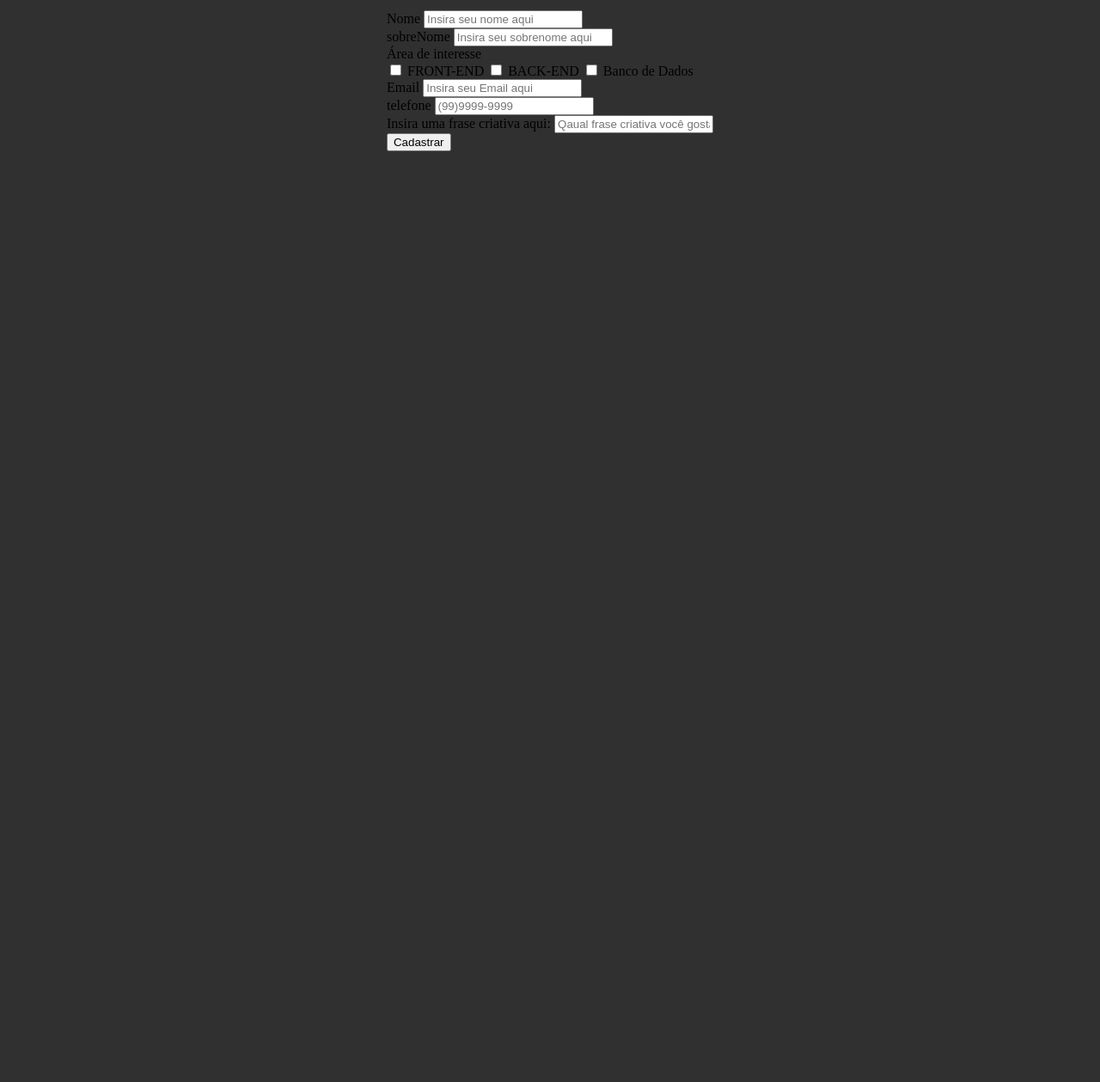
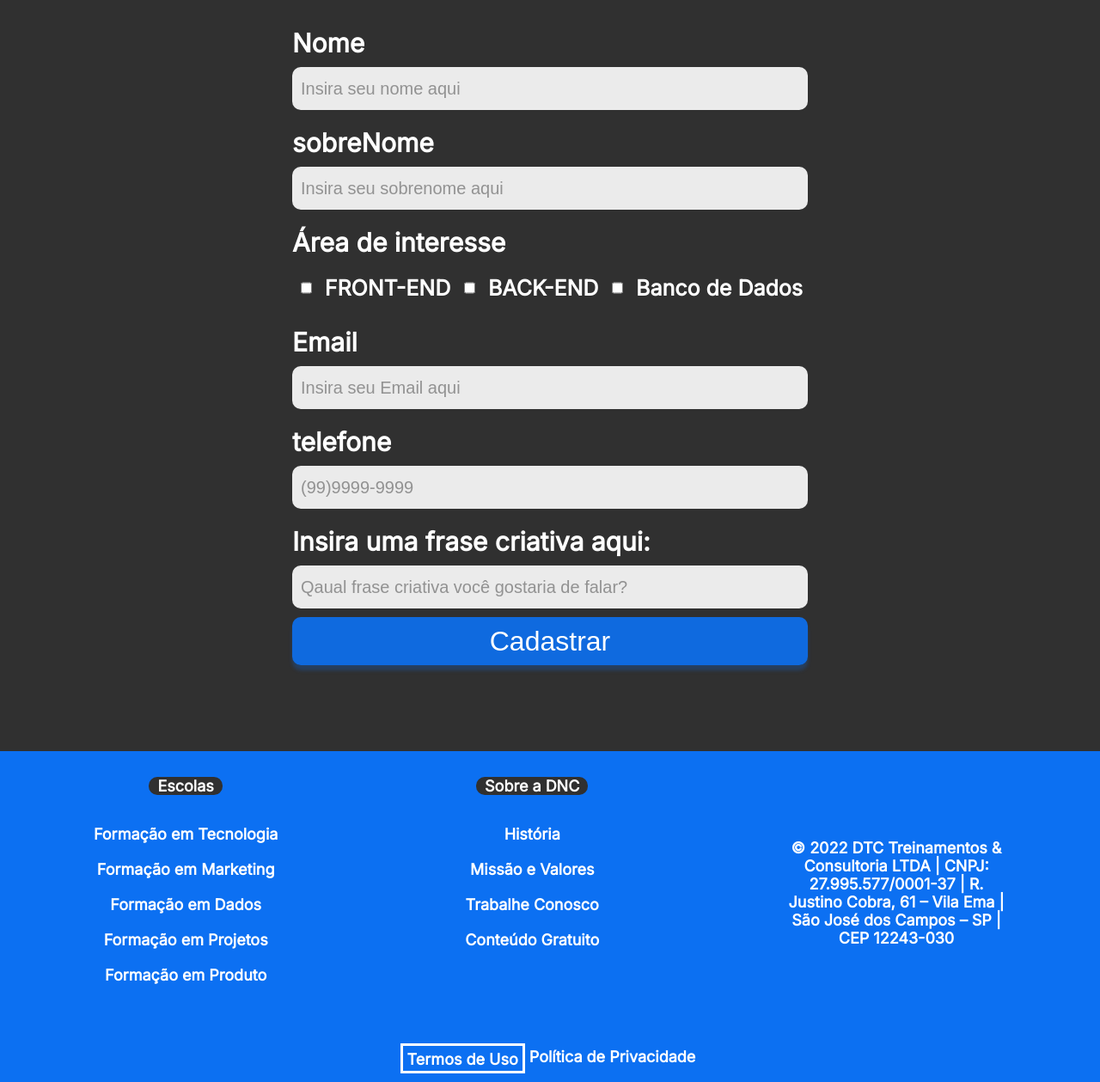
Before and after one commit to Fabioojc/projeto-landin, a plain HTML site: page index.html in a window 1280 px wide. Shown: the part 509-1768 px from the top of the page at 86% size. Before the commit the page ends 800 px from the top, so only its background shows below. Drawn offline with Linux system fonts and the light colour scheme.

Commit message:
Adcionando midiaquery

```diff
--- a/index.html
+++ b/index.html
@@ -10,6 +10,7 @@
     <link rel="stylesheet" href="style.css">
 </head>
 <body>
+    <!--Cabeçario -->
     <nav id="principal">
         <div class="menu">
             <a href="">Home</a>
@@ -20,6 +21,7 @@
     </nav>
 
     <section>
+        <!--Menu principal-->
         <header>
             <h1>Bootcamp dnc</h1>
             <h2>
@@ -55,7 +57,7 @@
                 </div>
 
             </div>
-
+    <!--Menu inpult-->
             <div class="form-group">
                 <label>Email</label>
                 <input type="email" placeholder="Insira seu Email aqui">
@@ -73,6 +75,57 @@
             <input type="submit" value="Cadastrar">
         </form>
     </section>
+    <!-- Montagem  listas de link-->
+    <footer>
+        <div class="linha1">
+            <nav>
+                <h5>Escolas</h5>
+                <ul>
+                    <li>
+                        <a href="">Formação em Tecnologia</a>
+                    </li>
+                    <li>
+                        <a href="">Formação em Marketing</a>
+                    </li>
+                    <li>
+                        <a href="">Formação em Dados</a>
+                    </li>
+                    <li>
+                        <a href="">Formação em Projetos</a>
+                    </li>
+                    <li>
+                        <a href="">Formação em Produto</a>
+                    </li>
+                </ul>
+            </nav>
+            <nav>
+                <h5>Sobre a DNC</h5>
+                <ul>
+                    <li>
+                        <a href="">História</a>
+                    </li>
+                    <li>
+                        <a href="">Missão e Valores</a>
+                    </li>
+                    <li>
+                        <a href="">Trabalhe Conosco</a>
+                    </li>
+                    <li>
+                        <a href="">Conteúdo Gratuito</a>
+                    </li>
+
+                </ul>
+            </nav>
+            <div class="endereço">
+                © 2022 DTC Treinamentos & Consultoria LTDA | CNPJ: 27.995.577/0001-37 | R. Justino Cobra, 61 – Vila Ema | São José dos Campos – SP | CEP 12243-030
+            </div>
+        </div>
+        <div class="linha2">
+            <a href="Termos de Uso">Termos de Uso</a>
+            <a href="">Política de Privacidade</a>
+
+        </div>
+    </footer>
 
 </body>
 </html>
--- a/style.css
+++ b/style.css
@@ -38,7 +38,7 @@ body{
     display: flex;
     width: 45%;
     justify-content: space-around; /* organizar o intens com espaços em voltas dos elementos*/
-    align-items: center; /* ira centralizar os intens*/
+    align-items: center; /* ira centralizar tdoso os intens*/
     margin-left: 5%;
 }
 
@@ -95,3 +95,202 @@ section{
     font-weight: bold;
     padding: 5px;
    }
+
+   /*formulario*/
+
+   form{
+    color: white;
+    font-family: var(--fonte-padrao);
+    font-size: 30px;
+    font-weight: 600;
+    width: 600px;
+   }
+
+   .form-group{
+    display: flex;
+    flex-direction: column;
+    margin-top: 10px;
+    margin-bottom: 10px;
+   }
+
+   form input{
+    border-radius: 10px;
+    height: 30px;
+    border: 0px;
+    font-size: 20px;
+    padding: 10px;
+    background-color:rgba(255, 255, 255, 0.90);
+   }
+
+   form label{
+    margin: 10px 0px 10px 0px;
+   }
+
+   form input::placeholder{ /* seletor de pseudoclasse*/
+    color: rgba(57, 57, 57, 0.50);
+   }
+
+   .checkbox-itens label{
+    font-size: 25px;
+   }
+
+   .checkbox-itens {
+    display: flex;
+    justify-content: space-around;
+    align-items: center;
+   }
+
+   input[type="checkcox"]{ /*usado para editar apenas algumas caracteristica do input*/
+    transform: scale(1.7);
+   }
+
+   input[type="submit"]{
+    width: 100%;
+    height: 56px;
+    font-size: 32px;
+    color: white;
+    border-radius: 10px;
+    background: rgba(12, 112, 242, 0.90);
+    box-shadow: 0px 6px 4px 0px rgba(12, 112, 242, 0.25);
+    cursor: pointer;
+   }
+
+
+    /* Edição do footer*/
+
+    footer{
+        width: 100%;
+        background-color: var(--azul-dnc);
+    }
+
+    footer .linha1{
+        display: flex;
+        justify-content: space-around;
+        align-items: center;
+    }
+
+    footer ul{
+        list-style: none;
+        margin: 0px;
+        padding: 0px;
+    }
+
+    footer nav{
+        display: flex;
+        flex-direction: column;
+        align-items: center;
+        height: 330px;
+
+    }
+
+    footer h5{
+        text-align: center;
+        color: white;
+        font-weight: 800;
+        font-size: 18px;
+        font-family: var(--fonte-padrao);
+        background-color: var(--preto-dnc);
+        border-radius: 10px;
+        padding: 0px 10px 0px 10px;
+        margin-bottom: 15px;
+    }
+
+    footer ul li{
+        text-align: center;
+        color: white;
+        font-weight: 600;
+        font-size: 18px;
+        font-family: var(--fonte-padrao);
+
+        margin: 20px 0px 20px 0px;
+    }
+
+    footer ul a{
+        color: white;
+        text-decoration: none;
+    }
+
+    footer .endereço{
+        font-weight: 600;
+        font-size: 18px;
+        font-family: var(--fonte-padrao);
+        color: white;
+        text-align: center;
+        width: 20%;
+    }
+
+    footer ul li a:hover{
+        color: var(--cinza-houver);
+    }
+
+    footer .linha2{
+        height: 35px;
+        display: flex;
+        justify-content: center;
+        margin: 0px;
+        padding: 10px;
+
+    }
+
+    footer .linha2 a{
+        font-family: var(--fonte-padrao);
+        font-size: 18px;
+        font-weight: 600;
+        color: white;
+        text-decoration: none;
+        padding: 5px;
+    }
+
+    footer .linha2 a:first-child{
+        border: solid white;
+    }
+
+    footer .linha2 a:hover{
+        color: var(--cinza-houver);
+    }
+@media only screen and (max-width: 600px){
+    #principla{
+        flex-direction: column;
+        height: auto;
+    }
+
+    #menu{
+        flex-direction: column;
+        height: auto;
+        padding: 0px;
+    }
+
+    #menu a{
+        display: flex;
+        align-items: center;
+        height: 50px;
+    }
+
+    #principal button{
+        width: 100%;
+        margin: 0px;
+    }
+
+    /*section*/
+
+    section h1{
+        font-size: 38px;
+    }
+
+    section h2{
+        font-size: 30px;
+        padding-right: 15px;
+        padding-left: 15px;
+    }
+
+    form{
+        width: 95%;
+        font-size: 20px;
+    }
+
+    .checkbox-itens label{
+        font-size: 17px;
+
+    }
+
+}
```
